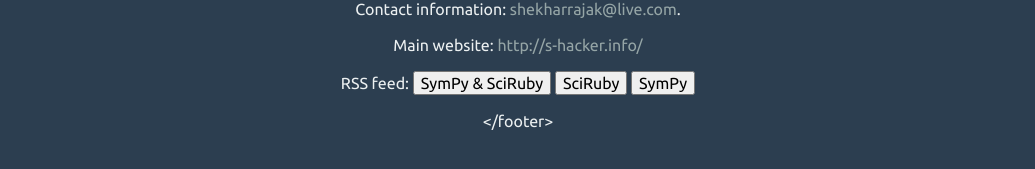
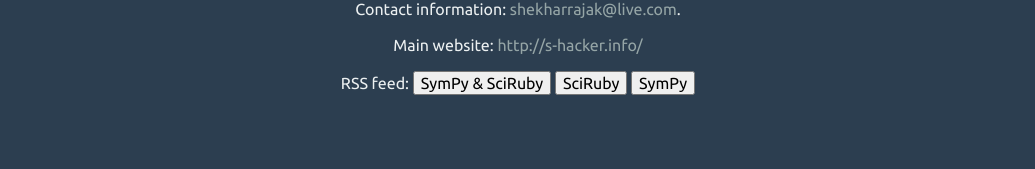
Before and after one commit to Shekharrajak/shekharrajak.github.io, a Jekyll site: the page built from other_posts.md, in a window 1280 px wide. Shown: the part 665-834 px from the top of the page, without its empty margins (122-1157 px from the left). Built offline with Jekyll 4.4.1, drawn with Linux system fonts in a browser that asks for light colours; nearby versions of some CDN libraries.

Commit message:
footer tag issue fixed

```diff
--- a/_includes/footer-front.html
+++ b/_includes/footer-front.html
@@ -1,8 +1,9 @@
 <footer style="left:50%;text-align: center">
-  <p ><p>&copy; Copyright, designed and posted by: Shekhar Prasad Rajak (using <a href="http://www.jekyllnow.com/">Jekyll </a>)</p>
+  <p><p>&copy; Copyright, designed and posted by: Shekhar Prasad Rajak (using <a href="http://www.jekyllnow.com/">Jekyll </a>)</p>
   <p>Contact information: <a target="_blank" href="mailto:shekharrajak@live.com">
   shekharrajak@live.com</a>.</p>
-  <p >Main website: <a target="_blank" href="http://s-hacker.info/">
+  <p>Main website: <a target="_blank" href="http://s-hacker.info/">
   http://s-hacker.info/</a></p>
-  <p>RSS feed: <button> <a style="color: black" target="_blank" href="http://shekharrajak.github.io/feeds/atom.xml">SymPy & SciRuby</a> </button> <button> <a style="color: black" target="_blank" href="http://shekharrajak.github.io/feeds/sciruby_daru.xml">SciRuby</a>  </button> <button> <a style="color: black" target="_blank" href="http://shekharrajak.github.io/feed.xml">SymPy</a>  </button> </p>
-</footer>
+  <p>RSS feed: <button> <a style="color: black" target="_blank" href="http://shekharrajak.github.io/feeds/atom.xml">SymPy & SciRuby</a> </button> <button> <a style="color: black" target="_blank" href="http://shekharrajak.github.io/feeds/sciruby_daru.xml">SciRuby</a>  </button> <button> <a style="color: black" target="_blank" href="http://shekharrajak.github.io/feed.xml">SymPy</a>  </button>
+  </p>
+<!-- </footer> -->
```
